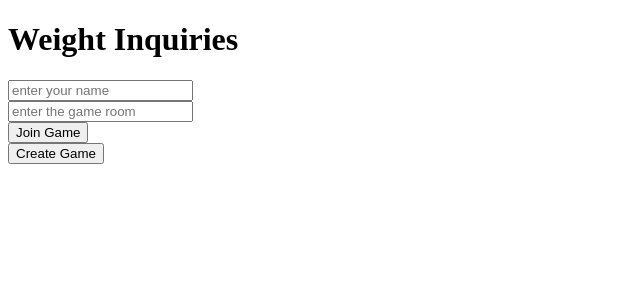
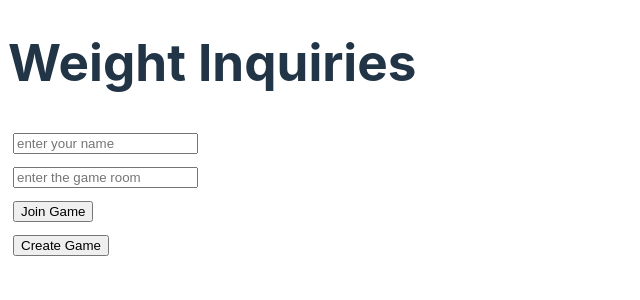
Before and after one commit to lukemcneil/the-election-game, a SvelteKit app in the folder client-svelte/: page / in a window 1280 px wide. Shown: the top 300 px of the page, without its empty margins (0-640 px from the left). Built offline with nearby package versions, Linux system fonts and the light colour scheme.

Commit message:
added css file to all the .svelte files and clean it up

```diff
--- a/client-svelte/src/app.css
+++ b/client-svelte/src/app.css
@@ -77,3 +77,7 @@ button:focus-visible {
     background-color: #f9f9f9;
   }
 }
+
+div {
+  padding: 5px;
+}
--- a/client-svelte/src/routes/+page.svelte
+++ b/client-svelte/src/routes/+page.svelte
@@ -103,26 +103,30 @@
   })
 </script>
 
+<style>
+  @import '../app.css';
+</style>
+
 <main>
   <h1>Weight Inquiries</h1>
 
-  <div class="card">
+  <div>
     <InputField bind:value="{name}" text="enter your name" />
   </div>
 
-  <div class="card">
+  <div>
     <InputField bind:value="{game_name}" text="enter the game room"/>
   </div>
 
-  <div class="card">
+  <div>
     <Button text="Join Game" onClick={onClickJoinGame} />
   </div>
 
-  <div class="card">
+  <div>
     <Button text="Create Game" onClick={onClickCreateGame}/>
   </div>
 
-  <div class="card">
+  <div>
     {error_message}
   </div>
 
--- a/client-svelte/src/routes/game/+page.svelte
+++ b/client-svelte/src/routes/game/+page.svelte
@@ -151,13 +151,14 @@
     }
 </script>
 
+<style>
+  @import '../../app.css';
+</style>
+
 <main>
-    <div>
-        Game Room Name: {game_name}
-    </div>
-    <div>
+    <h2>
         Round: {round_count}
-    </div>
+    </h2>
     <div>
         {current_question}
     </div>
--- a/client-svelte/src/routes/guess/+page.svelte
+++ b/client-svelte/src/routes/guess/+page.svelte
@@ -139,10 +139,14 @@
     }
 </script>
 
+<style>
+  @import '../../app.css';
+</style>
+
 <main>
-    <div>
-        This is the page for guessing who said what
-    </div>
+    <h2>
+       Guess who said what
+    </h2>
     {#if has_guessed != "true"}
         <div>
             {#each answers as answer, i}
--- a/client-svelte/src/routes/results/+page.svelte
+++ b/client-svelte/src/routes/results/+page.svelte
@@ -86,8 +86,14 @@
     })
 </script>
 
+<style>
+  @import '../../app.css';
+</style>
+
 <main>
-    This is where we will see the results.
+    <h2>
+        Results
+    </h2>
     <div>
         {#each answers as answer}
             {#if answer.player != name}
```
Also changed, not shown: client-svelte/src/lib/Button.svelte (line endings or trailing spaces).
